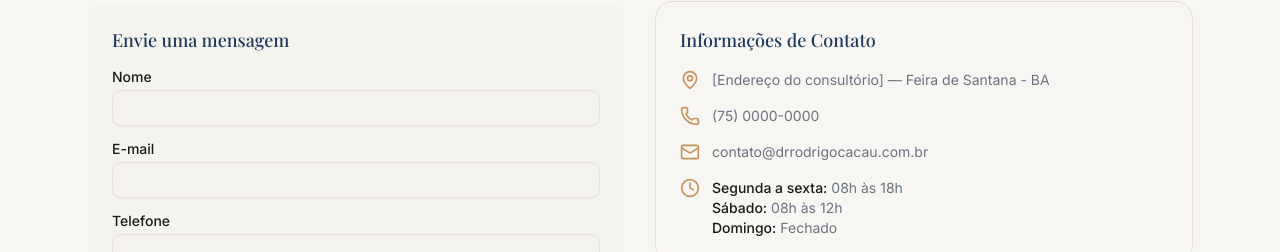
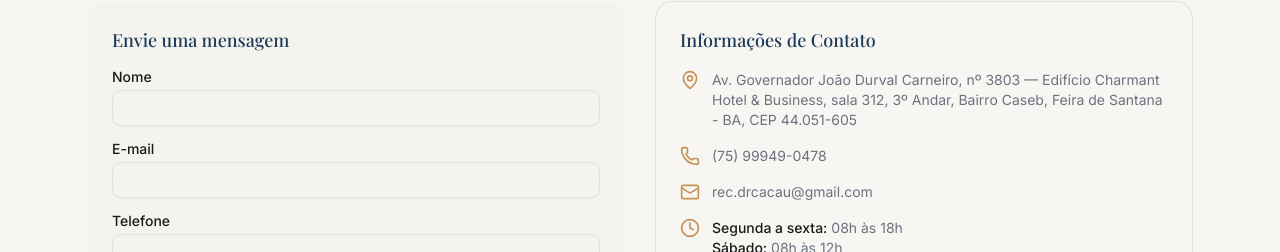
Before and after one commit to drcacau/dr-rodrigo-cacau-site, a React (Vite) app: page /contato in a window 1280 px wide. Shown: the part 284-536 px from the top of the page. Built offline with nearby package versions, Linux system fonts and the light colour scheme; no server answers.

Commit message:
feat: atualiza dados reais de contato
CRM, telefone/WhatsApp, e-mail e endereço do consultório (com
mapa apontando para o local exato). Ignora artefato interno do
Claude Code (.claude/scheduled_tasks.lock).

Co-Authored-By: Claude Sonnet 5 <noreply@anthropic.com>

```diff
--- a/src/components/quem-somos/BiografiaSection.tsx
+++ b/src/components/quem-somos/BiografiaSection.tsx
@@ -10,7 +10,7 @@ export function BiografiaSection() {
 
         <div>
           <h1 className="text-4xl font-semibold text-primary">Dr. Rodrigo Cacau</h1>
-          <p className="mt-1 text-sm font-medium text-accent">CRM-BA 00000 · Cardiologia</p>
+          <p className="mt-1 text-sm font-medium text-accent">CRM-BA 19577 · Cardiologia</p>
 
           <p className="mt-6 text-muted-foreground">
             Médico cardiologista formado com especialização em Cardiologia Clínica, com
--- a/src/components/quem-somos/MapaEndereco.tsx
+++ b/src/components/quem-somos/MapaEndereco.tsx
@@ -28,7 +28,7 @@ export function MapaEndereco() {
         <div className="overflow-hidden rounded-xl ring-1 ring-border">
           <iframe
             title="Localização do consultório em Feira de Santana - BA"
-            src="https://www.google.com/maps?q=Feira+de+Santana,BA&output=embed"
+            src="https://www.google.com/maps?q=Av.+Governador+Jo%C3%A3o+Durval+Carneiro,+3803,+Feira+de+Santana,+BA&output=embed"
             className="h-full min-h-72 w-full border-0"
             loading="lazy"
             referrerPolicy="no-referrer-when-downgrade"
--- a/src/lib/contact-info.ts
+++ b/src/lib/contact-info.ts
@@ -1,9 +1,9 @@
-export const ENDERECO = '[Endereço do consultório] — Feira de Santana - BA'
-export const TELEFONE = '(75) 0000-0000'
-export const EMAIL = 'contato@drrodrigocacau.com.br'
+export const ENDERECO =
+  'Av. Governador João Durval Carneiro, nº 3803 — Edifício Charmant Hotel & Business, sala 312, 3º Andar, Bairro Caseb, Feira de Santana - BA, CEP 44.051-605'
+export const TELEFONE = '(75) 99949-0478'
+export const EMAIL = 'rec.drcacau@gmail.com'
 
-// Placeholder — substituir pelo número real com DDI+DDD (ex: 5575999999999)
-export const WHATSAPP_NUMBER = '5575000000000'
+export const WHATSAPP_NUMBER = '5575999490478'
 export const WHATSAPP_MENSAGEM_PADRAO = 'Olá, gostaria de agendar uma consulta'
 
 export const WHATSAPP_LINK = `https://wa.me/${WHATSAPP_NUMBER}?text=${encodeURIComponent(
```
Also changed, not shown: 1 other file (tests, documents, lock files or other folders).
